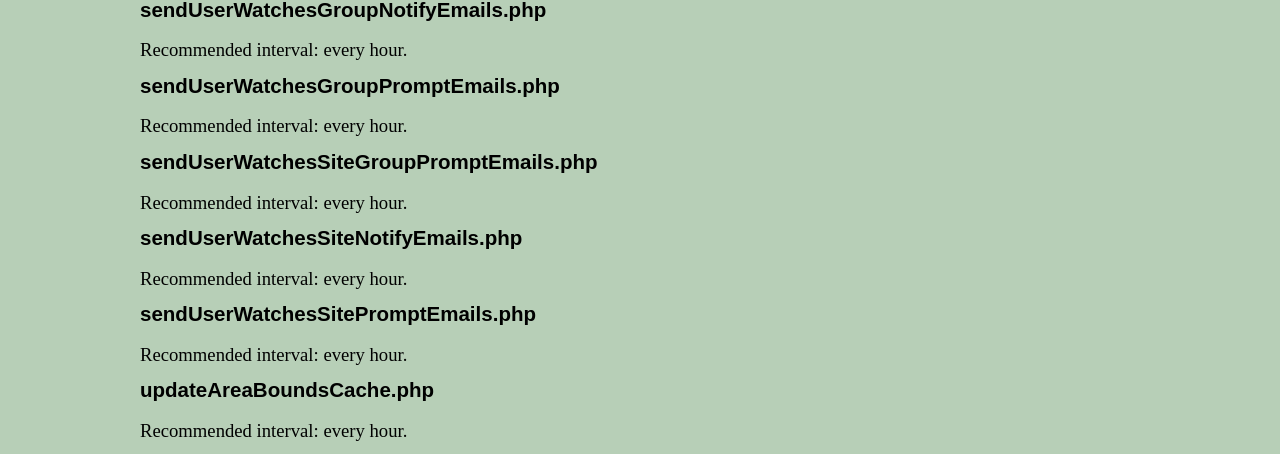
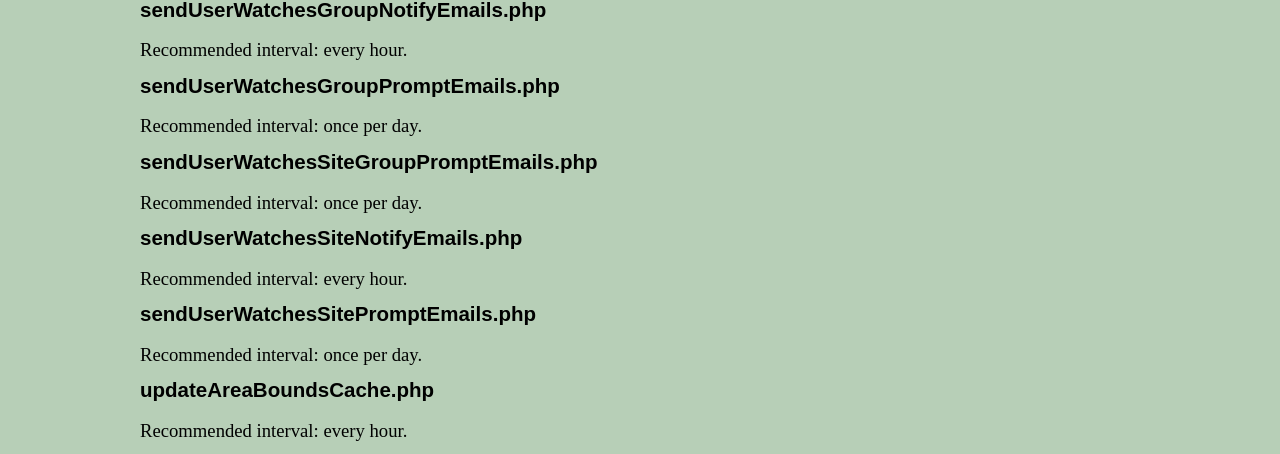
Before and after one commit to OpenACalendar/openacalendar.github.io, a Jekyll site: the page built from docs/cron.html, in a window 1280 px wide. Shown: the part 411-865 px from the top of the page. Built offline with Jekyll 4.4.1, drawn with Linux system fonts in a browser that asks for light colours; Markdown is read by kramdown in place of the engine named in the settings; comment, search, counter and statistics services are not loaded.

Commit message:
actually prompt should be one per day

```diff
--- a/docs/cron.html
+++ b/docs/cron.html
@@ -37,7 +37,7 @@ title: Cron
 
 <p></p>
 
-<p>Recommended interval:  every hour.</p>
+<p>Recommended interval:  once per day.</p>
 
 
 
@@ -45,7 +45,7 @@ title: Cron
 
 <p></p>
 
-<p>Recommended interval:  every hour.</p>
+<p>Recommended interval:  once per day.</p>
 
 
 
@@ -61,7 +61,7 @@ title: Cron
 
 <p></p>
 
-<p>Recommended interval:  every hour.</p>
+<p>Recommended interval:  once per day.</p>
 
 
 <h2>updateAreaBoundsCache.php</h2>
```
